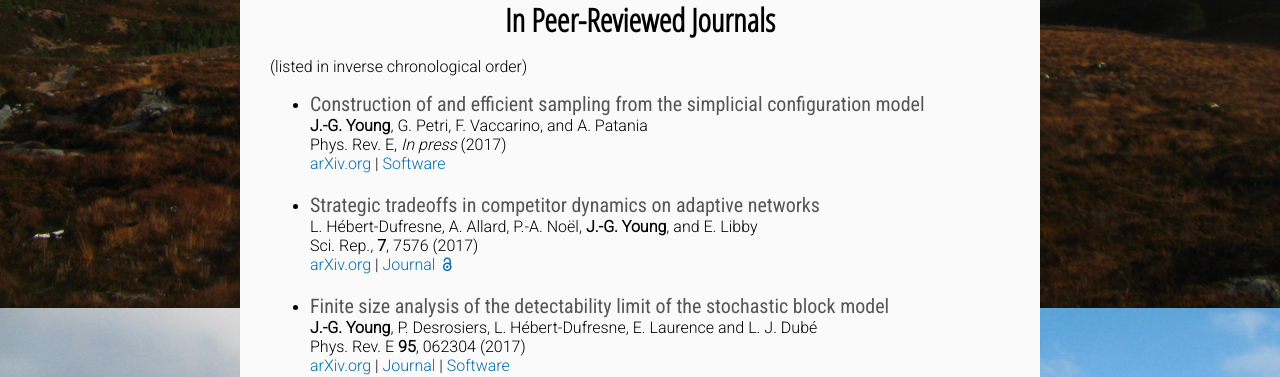
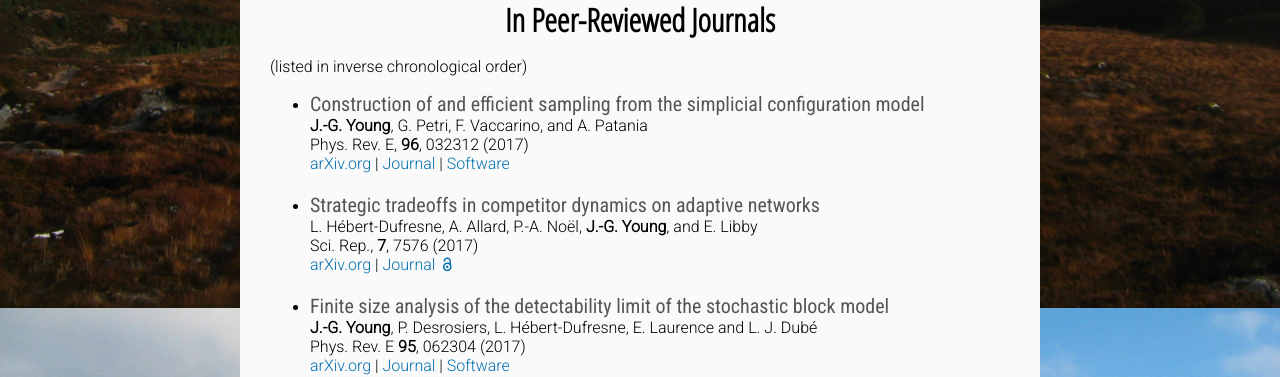
Before and after one commit to jg-you/jg-you.github.io, a Jekyll site: the page built from publications.md, in a window 1280 px wide and 900 px high, scrolled down 527 px. Shown: the part 125-502 px from the top of the window. Built offline with Jekyll 4.4.1, drawn with Linux system fonts in a browser that asks for light colours; some web fonts are replaced; comment, search, counter and statistics services are not loaded.

Commit message:
SCM in PRE in publications.md

```diff
--- a/publications.md
+++ b/publications.md
@@ -21,8 +21,8 @@ G. St-Onge, **J.-G. Young**, E. Laurence, C. Murphy, L. J. Dubé<br/>
 
 * <span class="pub-title">Construction of and efficient sampling from the simplicial configuration model</span><br/>
 **J.-G. Young**, G. Petri, F. Vaccarino, and A. Patania<br/>
-Phys. Rev. E, *In press* (2017)<br/>
-[arXiv.org](https://arxiv.org/abs/1705.10298) | [Software](https://github.com/jg-you/scm)
+Phys. Rev. E, **96**, 032312 (2017)<br/>
+[arXiv.org](https://arxiv.org/abs/1705.10298) | [Journal](https://doi.org/10.1103/PhysRevE.96.032312) | [Software](https://github.com/jg-you/scm)
 * <span class="pub-title">Strategic tradeoffs in competitor dynamics on adaptive networks</span><br/>
 L. Hébert-Dufresne, A. Allard, P.-A. Noël, **J.-G. Young**,  and E. Libby<br/>
 Sci. Rep., **7**, 7576 (2017)<br/>
```
